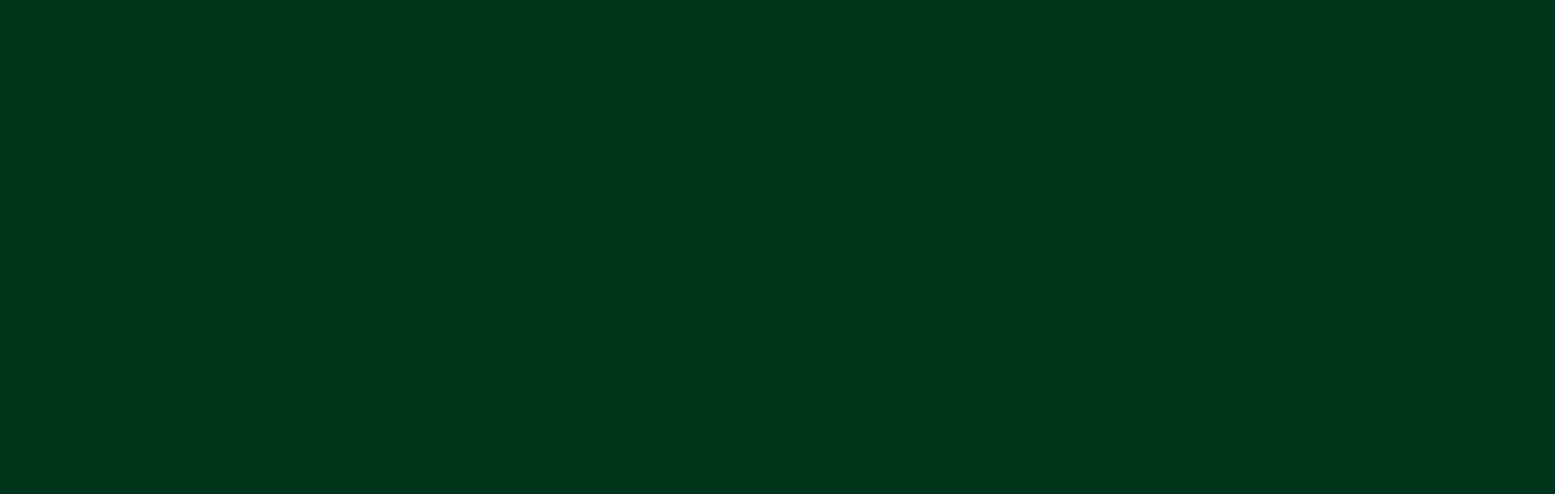
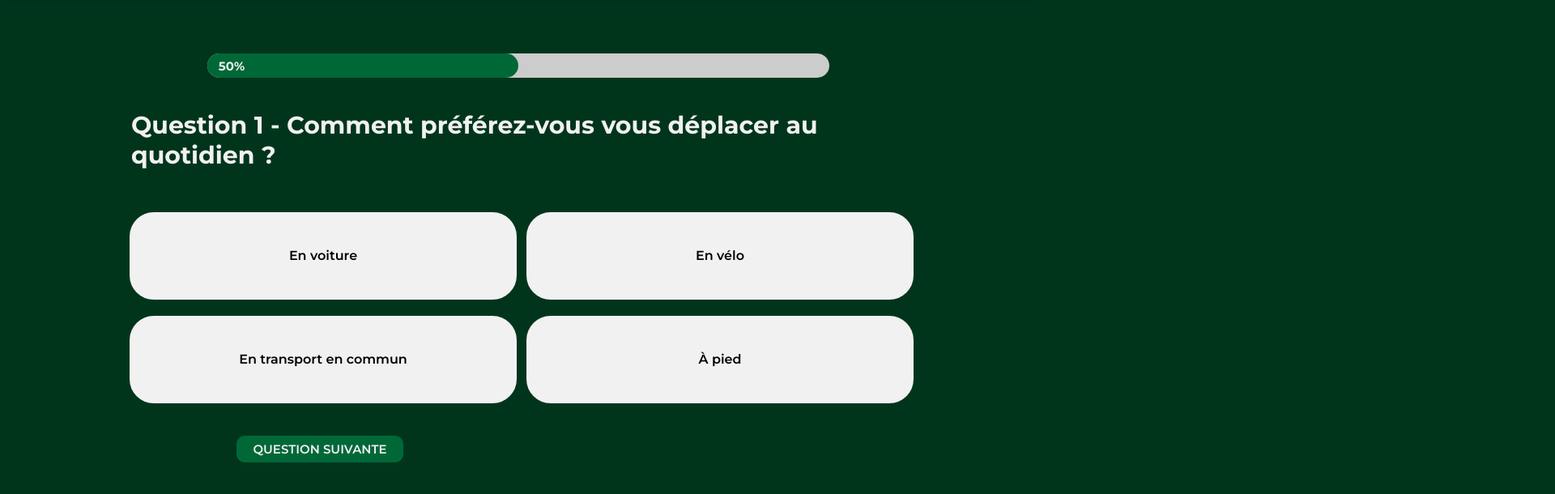
Before and after one commit to QBUTEAU/GreenScore_SAE401, a Vue app: page /wtest in a window 1280 px wide. Before the commit this address had no page. Shown: the part 74-684 px from the top of the page at 81% size, 1920 px wide, since content can reach past the window. Built offline with nearby package versions, Linux system fonts and the light colour scheme.

Commit message:
Nouveau Questionnaire test

```diff
--- a/src/router/index.js
+++ b/src/router/index.js
@@ -18,6 +18,11 @@ const router = createRouter({
       name: "qtest",
       component: () => import("/src/views/QTest.vue"),
     },
+    {
+      path: "/wtest",
+      name: "wtest",
+      component: () => import("/src/views/Wtest.vue"),
+    },
   ],
 });
 
--- /dev/null
+++ b/src/views/Wtest.vue
@@ -0,0 +1,192 @@
+<script>
+import { ref, computed, onMounted, watch } from "vue";
+import Header from "@/components/Header.vue";
+import questionsData from "@/assets/js/text.json";
+
+export default {
+  components: {
+    Header,
+  },
+  setup() {
+    const questions = ref(questionsData);
+    const currentQuestion = ref(0);
+    const selectedAnswers = ref(Array.from({ length: 4 }, () => null));
+    const totalScore = ref(0);
+    const language = ref("fr");
+
+    const progressPercentage = computed(
+      () => ((currentQuestion.value + 1) / questions.value.length) * 100
+    );
+
+    const getQuestionIndicator = computed(
+      () => `Question ${currentQuestion.value + 1}`
+    );
+
+    const currentQuestionText = ref("");
+
+    onMounted(() => {
+      updateCurrentQuestionText();
+    });
+
+    watch([currentQuestion, language], () => {
+      updateCurrentQuestionText();
+    });
+
+    const updateCurrentQuestionText = () => {
+      const question = questions.value[currentQuestion.value];
+
+      if (question) {
+        const textObject = question.text;
+        const languageText =
+          language.value === "fr" ? textObject.fr : textObject.en;
+
+        if (languageText) {
+          currentQuestionText.value = languageText;
+        } else {
+          console.error("Error: Unable to retrieve language-specific text.");
+          currentQuestionText.value =
+            "Error: Unable to retrieve language-specific text.";
+        }
+      } else {
+        console.error("Error: Unable to retrieve question object.");
+        currentQuestionText.value =
+          "Error: Unable to retrieve question object.";
+      }
+    };
+
+    const getCurrentQuestionData = computed(
+      () => questions.value[currentQuestion.value]
+    );
+    const getCurrentQuestionAnswers = computed(() =>
+      getCurrentQuestionData.value ? getCurrentQuestionData.value.answers : []
+    );
+
+    const currentQuestionNextButtonText = computed(() => {
+      const question = getCurrentQuestionData.value;
+
+      if (question && question.nextButtonText) {
+        const buttonTextObject = question.nextButtonText;
+        const languageButtonText =
+          language.value === "fr" ? buttonTextObject.fr : buttonTextObject.en;
+
+        if (languageButtonText) {
+          return languageButtonText;
+        } else {
+          console.error(
+            "Error: Unable to retrieve language-specific button text."
+          );
+          return "Error: Unable to retrieve language-specific button text.";
+        }
+      } else {
+        console.error(
+          "Error: Unable to retrieve question object or button text."
+        );
+        return "Error: Unable to retrieve question object or button text.";
+      }
+    });
+
+    const getCategory = computed(() => {
+      // ... (votre logique de catégorie)
+    });
+
+    const nextQuestion = () => {
+      totalScore.value += selectedAnswers.value[currentQuestion.value];
+
+      if (currentQuestion.value < questions.value.length - 1) {
+        currentQuestion.value++;
+      } else {
+        currentQuestion.value = null;
+      }
+    };
+
+    const toggleLanguage = () => {
+      language.value = language.value === "fr" ? "en" : "fr";
+    };
+
+    return {
+      questions,
+      currentQuestion,
+      selectedAnswers,
+      totalScore,
+      language,
+      progressPercentage,
+      getQuestionIndicator,
+      currentQuestionText,
+      getCurrentQuestionData,
+      getCurrentQuestionAnswers,
+      currentQuestionNextButtonText,
+      getCategory,
+      nextQuestion,
+      toggleLanguage,
+    };
+  },
+};
+</script>
+
+<template>
+  <div>
+    <Header :language="language" @toggleLanguage="toggleLanguage" />
+    <!-- En-tête -->
+
+    <main class="questionnaire">
+      <!-- Barre de progression -->
+      <div class="progress-bar">
+        <div
+          class="progress-bar__fill"
+          :style="{ width: progressPercentage + '%' }"
+        >
+          <span class="progress-bar__percentage"
+            >{{ progressPercentage.toFixed(0) }}%</span
+          >
+        </div>
+      </div>
+
+      <!-- Affichage des questions -->
+      <fieldset v-if="currentQuestion !== null">
+        <legend class="question">
+          {{ getQuestionIndicator }} - {{ currentQuestionText }}
+        </legend>
+        <ul class="propositions" role="radiogroup">
+          <li
+            v-for="(answer, aIndex) in getCurrentQuestionAnswers"
+            :key="aIndex"
+          >
+            <input
+              type="radio"
+              :name="'q' + currentQuestion"
+              :value="answer.points"
+              v-model="selectedAnswers[currentQuestion]"
+            />
+            <label :for="'q' + currentQuestion + 'a' + aIndex"
+              ><span class="answers">{{ answer.text[language] }}</span></label
+            >
+          </li>
+          <!-- Bouton pour passer à la question suivante -->
+          <button
+            class="button buttonQuestionnaire"
+            @click="nextQuestion"
+            :disabled="!selectedAnswers[currentQuestion]"
+          >
+            <span>{{ currentQuestionNextButtonText }}</span>
+          </button>
+        </ul>
+      </fieldset>
+
+      <!-- Affichage du résultat final -->
+      <div v-else>
+        <p>
+          Fin du questionnaire. Votre score total est de
+          {{ totalScore }} points. Vous êtes dans la catégorie
+          {{ getCategory }}.
+        </p>
+      </div>
+    </main>
+  </div>
+</template>
+
+<style scoped>
+button {
+  text-align: center;
+  gap: 30px;
+}
+</style>
```
